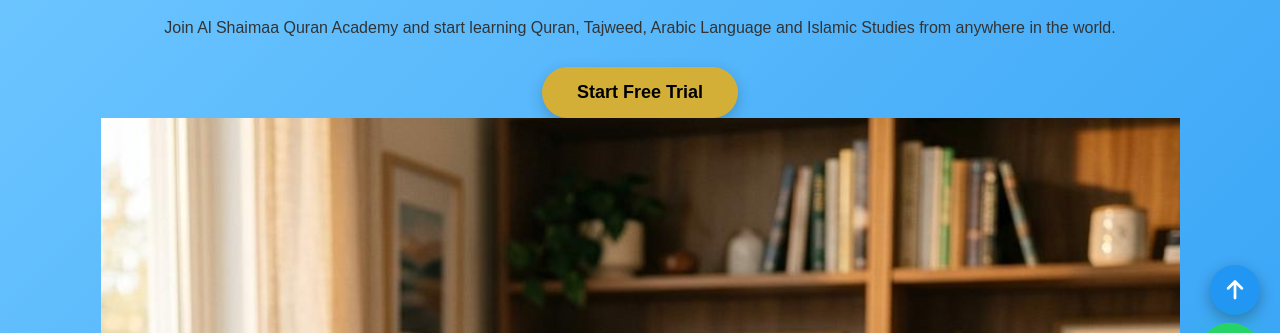
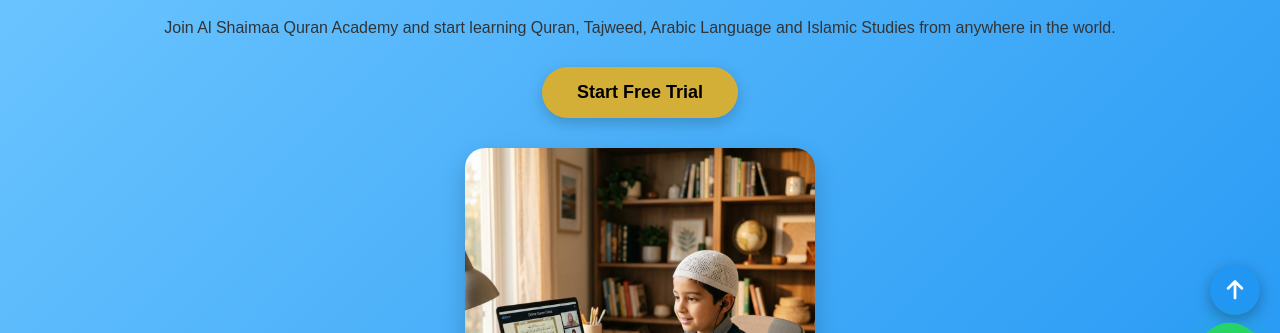
Before and after one commit to tahamahmoudgazar-ai/Al-Shaimaa-Quran-Academy, a plain HTML site: page index.html in a window 1280 px wide. Shown: the part 395-728 px from the top of the page. Drawn offline with Linux system fonts and the light colour scheme.

Commit message:
Update index.html

```diff
--- a/index.html
+++ b/index.html
@@ -113,9 +113,13 @@
 
     </div>
 
+    <div class="hero-image">
+        <img src="images/hero.png" alt="Student learning Quran online with Al Shaimaa Quran Academy">
+    </div>
 
-<img src="images/hero.png" alt="Student learning Quran online with Al Shaimaa Quran Academy" loading="lazy">
 </section>
+
+
 <section class="why-us">
 
 <h2>Why Choose Al Shaimaa Quran Academy?</h2>
```
